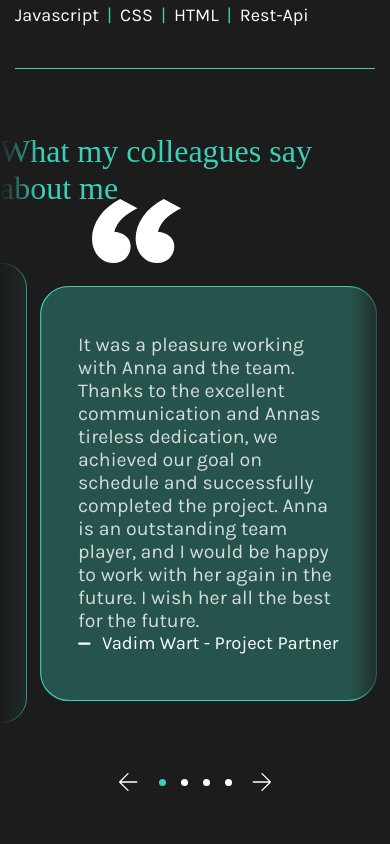
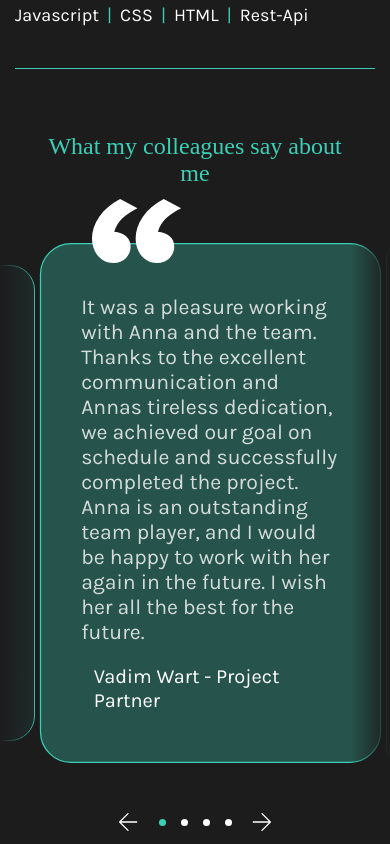
Before and after one commit to Anna-Fritz/portfolio, an Angular app: page / in a window 390 px wide. Shown: the part 4660-5504 px from the top of the page. Built offline with nearby package versions, Linux system fonts and the light colour scheme; a web font is replaced by a local one.

Commit message:
first part of setting reference section responsive

```diff
--- a/src/app/main-content/references/references.component.scss
+++ b/src/app/main-content/references/references.component.scss
@@ -20,6 +20,16 @@ section {
     >span {
         font-size: 32px;
         color: $lightGreen;
+        @media(max-width: 750px) {
+            font-size: 24px;
+        }
+        @media(max-width: 500px) {
+            padding: 0 40px;
+            text-align: center;
+        }
+        @media(max-width: 360px) {
+            padding: 0 20px;
+        }
     }
     .quotes {
         position: absolute;
@@ -47,10 +57,23 @@ section {
             padding-left: 2244px;
             gap: 102px;
         }
-        @media(max-width: 650px) {
-            padding-left: 259%;
+        @media(max-width: 950px) {
+            padding: 72px 0 72px 211%;
             gap: 9vw;
         }
+        @media(max-width: 650px) {
+            padding: 56px 0 56px 246%;
+            gap: 10vw;
+        }
+        @media(max-width: 540px) {
+            padding: 48px 0 48px 248%;
+            // gap: 10vw;
+        }
+        @media(max-width: 370px) {
+            padding-left: 252%;
+            // gap: 10vw;
+        }
+
 
         .reference {
             white-space: wrap;
@@ -58,7 +81,7 @@ section {
             // width: 570px;
             width: 40vw;
             min-height: 280px;
-            @include dFlex($jc: space-between, $ai: flex-start);
+            @include dFlex($jc: space-between, $ai: flex-start, $g: 16px);
             flex-direction: column;
             background-color: #3DCFB61A;
             border: solid 1px $lightGreen;
@@ -69,8 +92,11 @@ section {
                 height: 280px;
                 width: 630px;
             }
+            @media(max-width: 950px) {
+                width: 60vw;
+            }
             @media(max-width: 650px) {
-                width: 75vw;
+                width: 70vw;
             }
             >span {
                 color: $blurredWhite;
@@ -143,4 +169,7 @@ section {
     transform: scale(1.15);
     background-color: $blurredGreen !important;
     color: white;
+    @media(max-width: 1170px) {
+        transform: scale(1.25);
+    }
 }
```
